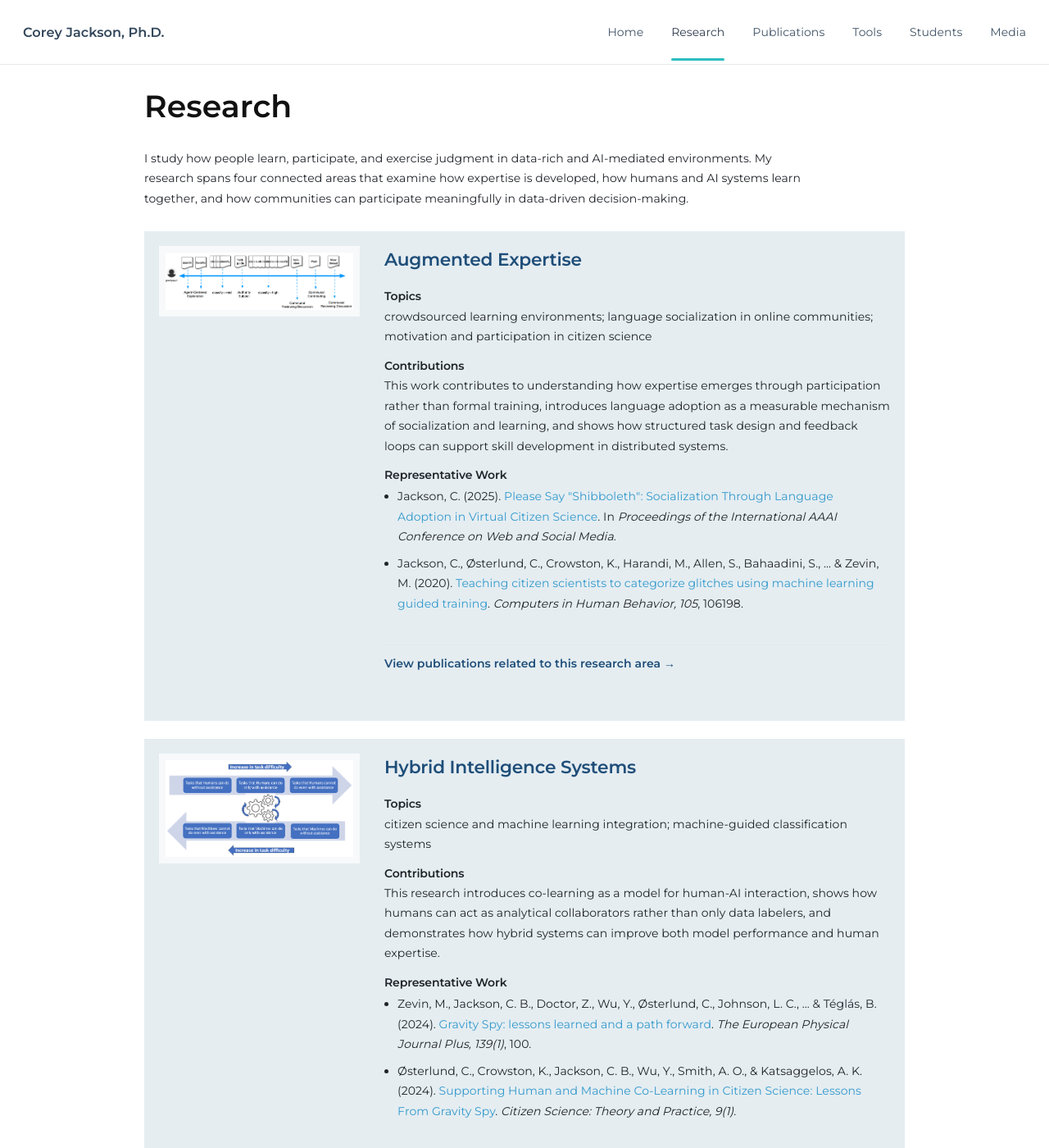
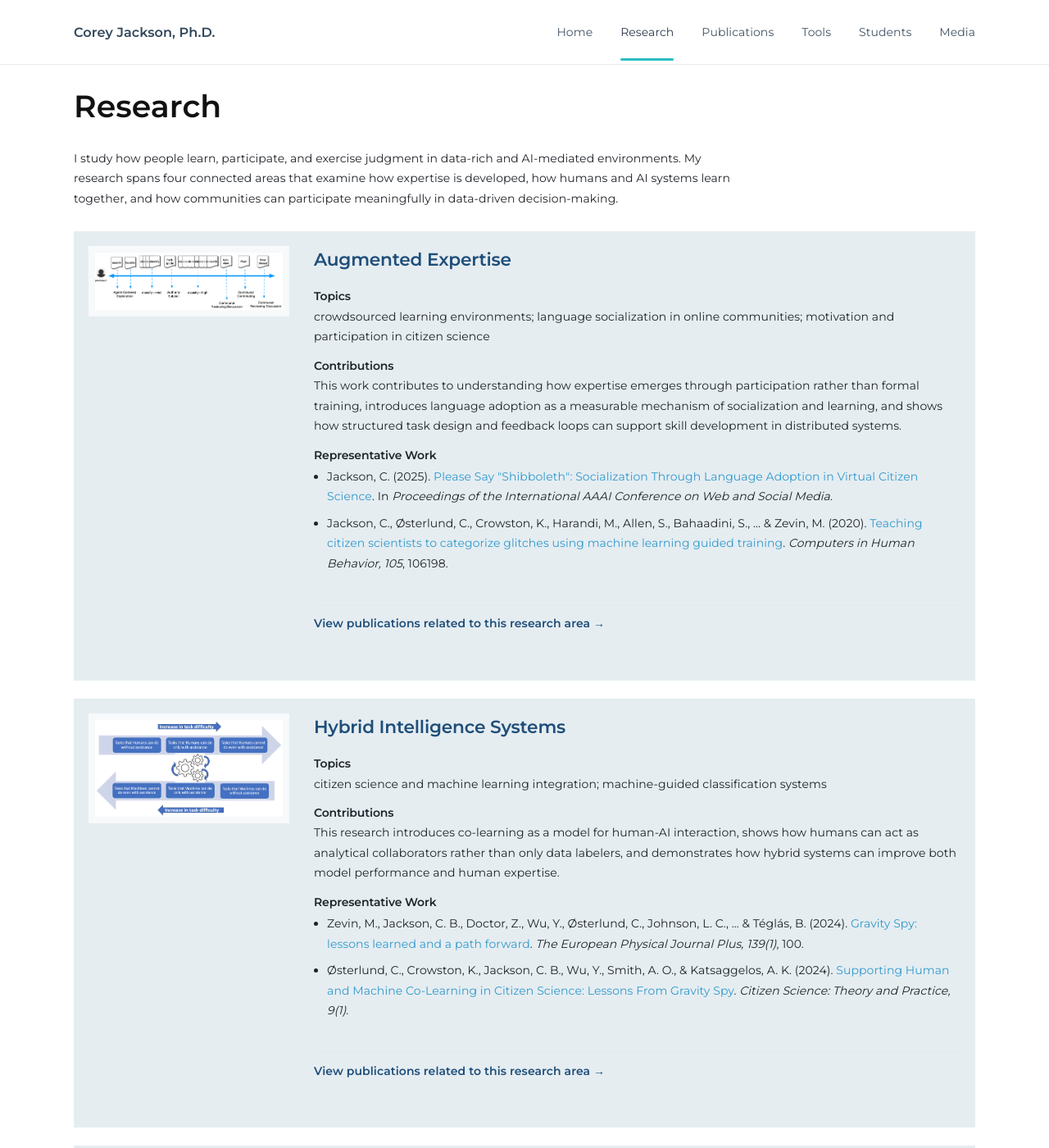
Before and after one commit to cjacks04/cjacks04.github.io, a Jekyll site: the page built from research.md, in a window 1280 px wide and 1400 px high. Shown: the whole window at 82% size. Built offline with Jekyll 4.4.1, drawn with Linux system fonts in a browser that asks for light colours; nearby versions of some CDN libraries; a style sheet for code colours, icons or effects is not loaded.

Commit message:
Center site content to reference width

```diff
--- a/assets/css/sitewide-width-fix.css
+++ b/assets/css/sitewide-width-fix.css
@@ -1,33 +1,72 @@
 /* Follow-up refinements to the flat site redesign. */
 
 :root {
-  --flat-edge-space: 34px;
-  --flat-profile-width: 250px;
-  --flat-column-gap: 34px;
+  --flat-content-max: 1100px;
+  --flat-profile-width: 240px;
+  --flat-column-gap: 48px;
+  --flat-mobile-edge: 22px;
 }
 
-/* Homepage: use the available viewport width with equal outer space on both sides. */
+/* Keep navigation and page content on the same centered visual axis. */
+.top-nav-inner {
+  max-width: var(--flat-content-max) !important;
+  margin-left: auto !important;
+  margin-right: auto !important;
+  padding-left: 0 !important;
+  padding-right: 0 !important;
+}
+
+/* Homepage: centered fixed reading width modeled on the supplied reference. */
 .home-flat-shell {
-  width: calc(100% - (2 * var(--flat-edge-space))) !important;
-  max-width: none !important;
+  width: calc(100% - (2 * var(--flat-mobile-edge))) !important;
+  max-width: var(--flat-content-max) !important;
+  margin-left: auto !important;
+  margin-right: auto !important;
   padding-left: 0 !important;
   padding-right: 0 !important;
   grid-template-columns: var(--flat-profile-width) minmax(0, 1fr) !important;
   gap: var(--flat-column-gap) !important;
 }
 
-/* Make the standard-page reading width exactly match the homepage main column. */
+.home-flat-main {
+  min-width: 0 !important;
+  width: 100% !important;
+  max-width: 100% !important;
+}
+
+.home-flat-main > p,
+.home-flat-main > ul,
+.home-flat-main > ol,
+.home-flat-main > h1,
+.home-flat-main > h2,
+.home-flat-main > h3,
+.home-research-list {
+  max-width: 100% !important;
+}
+
+/* Standard pages use the same centered width as the homepage/reference. */
 .site-shell.page-shell,
 .page-shell {
-  width: calc(100% - (2 * var(--flat-edge-space)) - var(--flat-profile-width) - var(--flat-column-gap)) !important;
-  max-width: none !important;
+  width: calc(100% - (2 * var(--flat-mobile-edge))) !important;
+  max-width: var(--flat-content-max) !important;
   margin-left: auto !important;
   margin-right: auto !important;
   padding-left: 0 !important;
   padding-right: 0 !important;
 }
 
-/* Homepage research-interest bands: approximately two-thirds of the previous height. */
+.page-content-card,
+.research-page,
+.research-grid-page,
+.tools-page,
+.publications {
+  width: 100% !important;
+  max-width: 100% !important;
+  margin-left: 0 !important;
+  margin-right: 0 !important;
+}
+
+/* Homepage research-interest bands. */
 .home-research-list {
   gap: 18px !important;
 }
@@ -37,6 +76,8 @@
   gap: 24px !important;
   min-height: 145px !important;
   padding: 14px !important;
+  width: 100% !important;
+  box-sizing: border-box !important;
 }
 
 .home-research-image-wrap {
@@ -49,7 +90,8 @@
 }
 
 .home-research-copy {
-  padding: 8px 24px 8px 0 !important;
+  min-width: 0 !important;
+  padding: 8px 18px 8px 0 !important;
 }
 
 .home-research-copy h3 {
@@ -59,18 +101,10 @@
 
 .home-research-copy p {
   line-height: 1.55 !important;
+  overflow-wrap: anywhere;
 }
 
-/* Research page: remove the old narrow-page constraint and use the approved flat bands. */
-.research-page,
-.research-grid-page,
-.page-content-card .research-page {
-  width: 100% !important;
-  max-width: none !important;
-  margin-left: 0 !important;
-  margin-right: 0 !important;
-}
-
+/* Research page: approved flat full-width bands inside centered site column. */
 .research-grid {
   width: 100% !important;
   grid-template-columns: 1fr !important;
@@ -91,6 +125,7 @@
   column-gap: 30px !important;
   row-gap: 8px !important;
   padding: 18px !important;
+  box-sizing: border-box !important;
 }
 
 .research-grid-card-body > .research-grid-image {
@@ -114,6 +149,7 @@
 .research-grid-card-body > .research-grid-section,
 .research-grid-card-body > .research-publications-link {
   grid-column: 2 !important;
+  min-width: 0 !important;
 }
 
 .page-content-card .research-grid-card h2 {
@@ -134,26 +170,27 @@
   padding-top: 10px !important;
 }
 
-/* Keep Tools and other flat page content on the same expanded reading width. */
-.tools-page,
-.publications {
-  width: 100% !important;
-  max-width: none !important;
-}
+@media (max-width: 1180px) {
+  .top-nav-inner {
+    width: calc(100% - 44px) !important;
+  }
 
-@media (max-width: 1100px) {
   .home-flat-shell,
   .site-shell.page-shell,
   .page-shell {
     width: calc(100% - 44px) !important;
   }
+}
 
+@media (max-width: 900px) {
   .home-flat-shell {
     grid-template-columns: 1fr !important;
+    gap: 36px !important;
   }
 }
 
 @media (max-width: 700px) {
+  .top-nav-inner,
   .home-flat-shell,
   .site-shell.page-shell,
   .page-shell {
```
